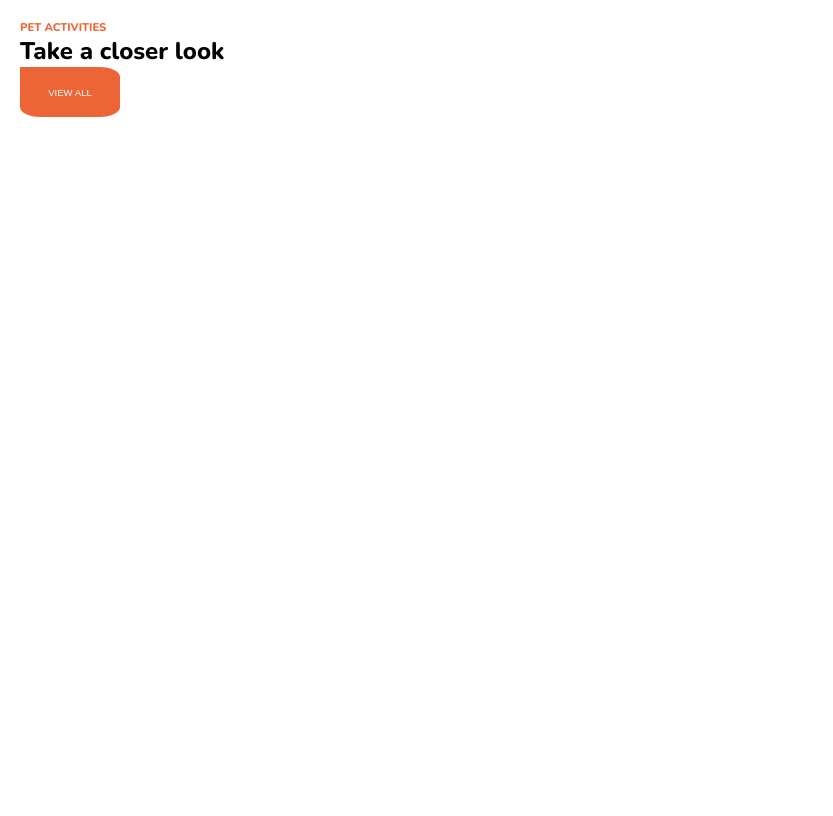
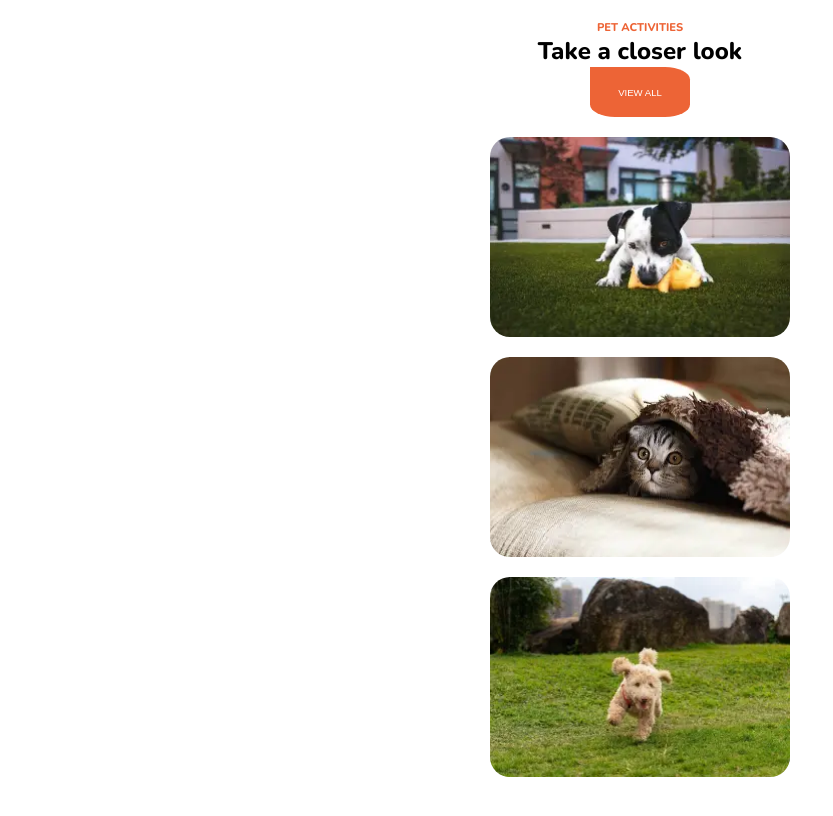
Before and after one commit to fjgrande/202309-w4ch4-francisco-grande, a plain HTML site: page index.html in a window 1280 px wide. Shown: the whole page, without its empty margins (0-833 px from the left). Drawn offline with nearby package versions, Linux system fonts and the light colour scheme.

Commit message:
Add styles to  three images card

```diff
--- a/index.html
+++ b/index.html
@@ -18,6 +18,12 @@
     <h1 class="activities-container__title">pet activities</h1>
     <h2 class="activities-container__subtitle">Take a closer look</h2>
     <button class="button button--state-view">view all</button>
+    <div class="cards-container">
+      <img class="cards-container__card-one" src="images/01.webp" alt="first card with pet" width="300" height="200">
+      <img class="cards-container__card-second" src="images/02.webp" alt="second card with pet" width="300"
+        height="200">
+      <img class="cards-container__card-third" src="images/03.webp" alt="third card with pet" width="300" height="200">
+    </div>
   </main>
 </body>
 
--- a/styles/styles.css
+++ b/styles/styles.css
@@ -22,7 +22,16 @@ a {
 }
 
 .activities-container {
+  flex-direction: column;
+  display: flex;
+  text-align: center;
   padding: 20px;
+  align-items: center;
+}
+
+.cards-container {
+  padding: 30px;
+  display: contents;
 }
 
 .activities-container__title {
@@ -37,7 +46,7 @@ a {
 
 .button {
   padding: 20px;
-  border-radius: 1% 20% 20% 20%;
+  border-radius: 0% 25% 25% 25%;
   height: 50px;
   width: 100px;
   font-size: 0.6rem;
@@ -49,3 +58,17 @@ a {
   text-transform: uppercase;
   border: none;
 }
+
+.cards-container__card-one {
+  border-radius: 20px;
+  margin: 20px;
+}
+
+.cards-container__card-second {
+  border-radius: 20px;
+}
+
+.cards-container__card-third {
+  border-radius: 20px;
+  margin: 20px;
+}
```
Also changed, not shown: images/01.webp (added), images/02.webp (added), images/03.webp (added).
